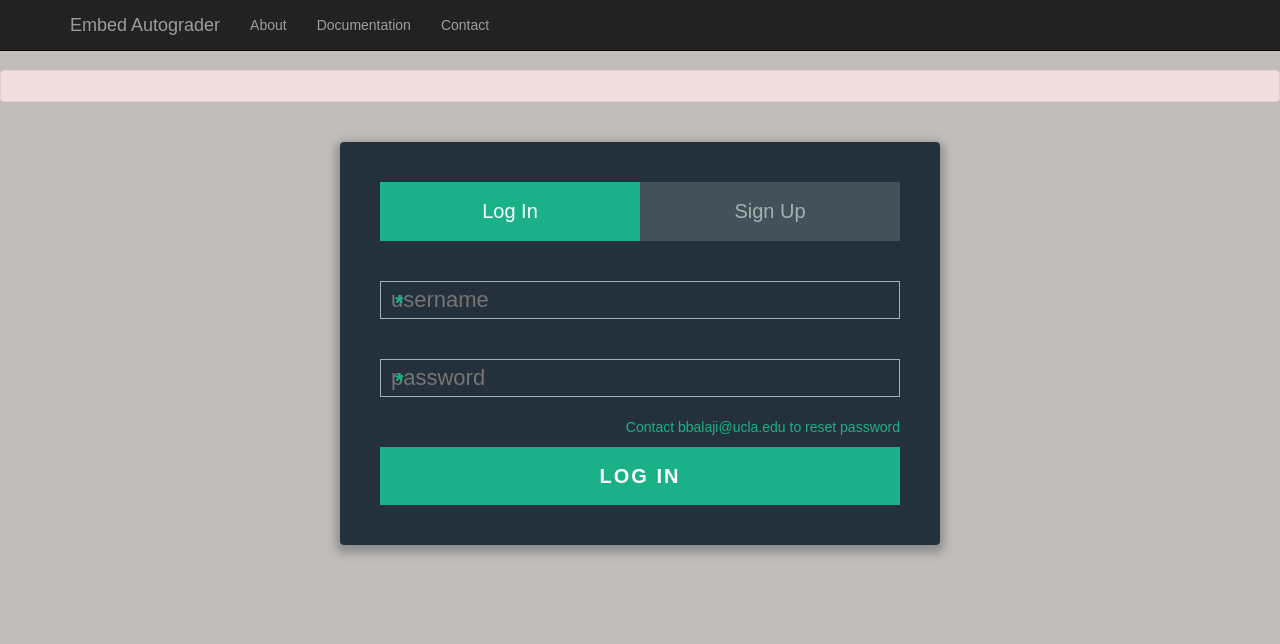
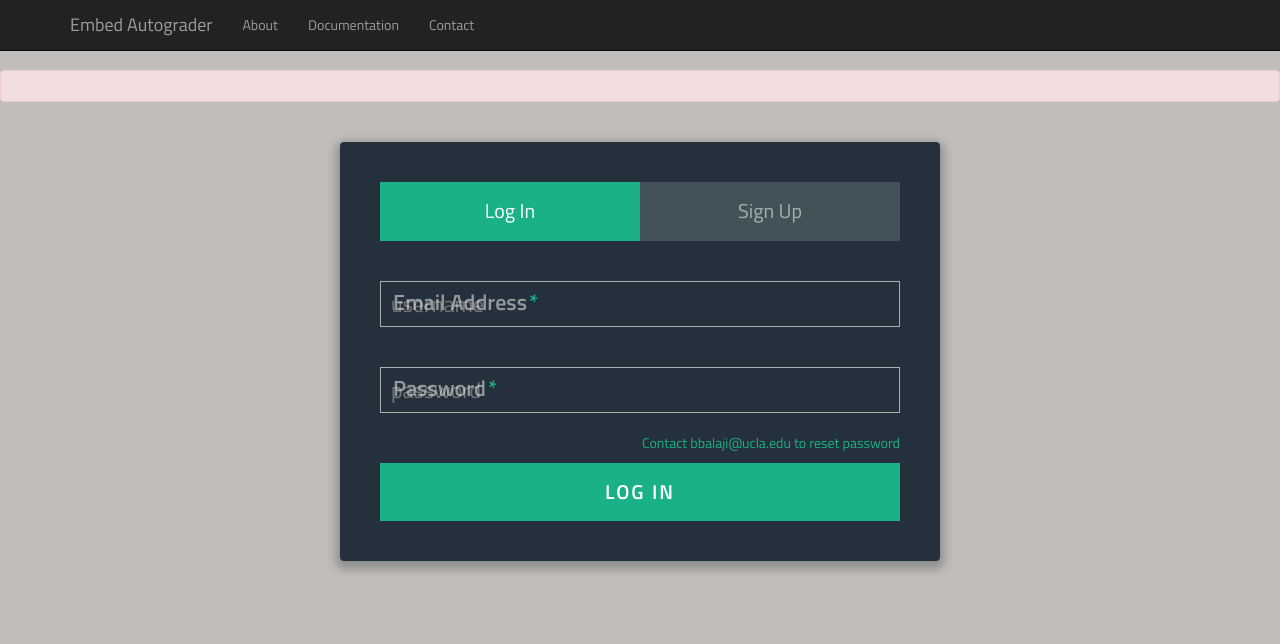
Before and after one commit to nesl/AutoGrader, a Django app: template grader/main/templates/main/login.html in a window 1280 px wide. Shown: the top 644 px of the page. Run offline with Django 3.2, Linux system fonts and the light colour scheme; the template is opened without the code that fills it, so the values that code supplies are empty; parts of the project's set-up code (start-up, migrations or seed data) failed here and were passed over; some libraries are stand-ins or nearby versions.

Commit message:
fixing login page font and label issues

```diff
--- a/grader/main/templates/main/base.html
+++ b/grader/main/templates/main/base.html
@@ -15,11 +15,13 @@
     <!-- Bootstrap Core CSS -->
     <link href="{% static 'bootstrap/css/bootstrap.min.css' %}" rel="stylesheet">
 
+    <!-- Fonts from Font Awesome-->
+    <link rel="stylesheet" href="//maxcdn.bootstrapcdn.com/font-awesome/4.3.0/css/font-awesome.min.css">
+
     <!-- Google Fonts -->
     <link href='http://fonts.googleapis.com/css?family=Varela+Round' rel='stylesheet' type='text/css'>
+    <link href='http://fonts.googleapis.com/css?family=Titillium+Web:400,300,600' rel='stylesheet' type='text/css'>
 
-    <!-- Fonts from Font Awesome-->
-    <link rel="stylesheet" href="//maxcdn.bootstrapcdn.com/font-awesome/4.3.0/css/font-awesome.min.css">
 
     <!-- CSS specific to Embed Autograder page-->
     <link href="{% static "main/login.css" %}" rel="stylesheet">
--- a/grader/main/templates/main/login.html
+++ b/grader/main/templates/main/login.html
@@ -36,14 +36,14 @@
 
             <div class="field-wrap">
             <label for="id_username">
-              {{ form.username.label_tag }}<span class="req">*</span>
+              Email Address<span class="req">*</span>
             </label>
             <input type="email"required autocomplete="off" id="id_username" name="username" placeholder="username"/>
           </div>
 
           <div class="field-wrap">
             <label for="id_password">
-              {{ form.password.label_tag }}<span class="req">*</span>
+              Password<span class="req">*</span>
             </label>
             <input type="password"required autocomplete="off" id="id_password" name="password" placeholder="password"/>
           </div>
```
